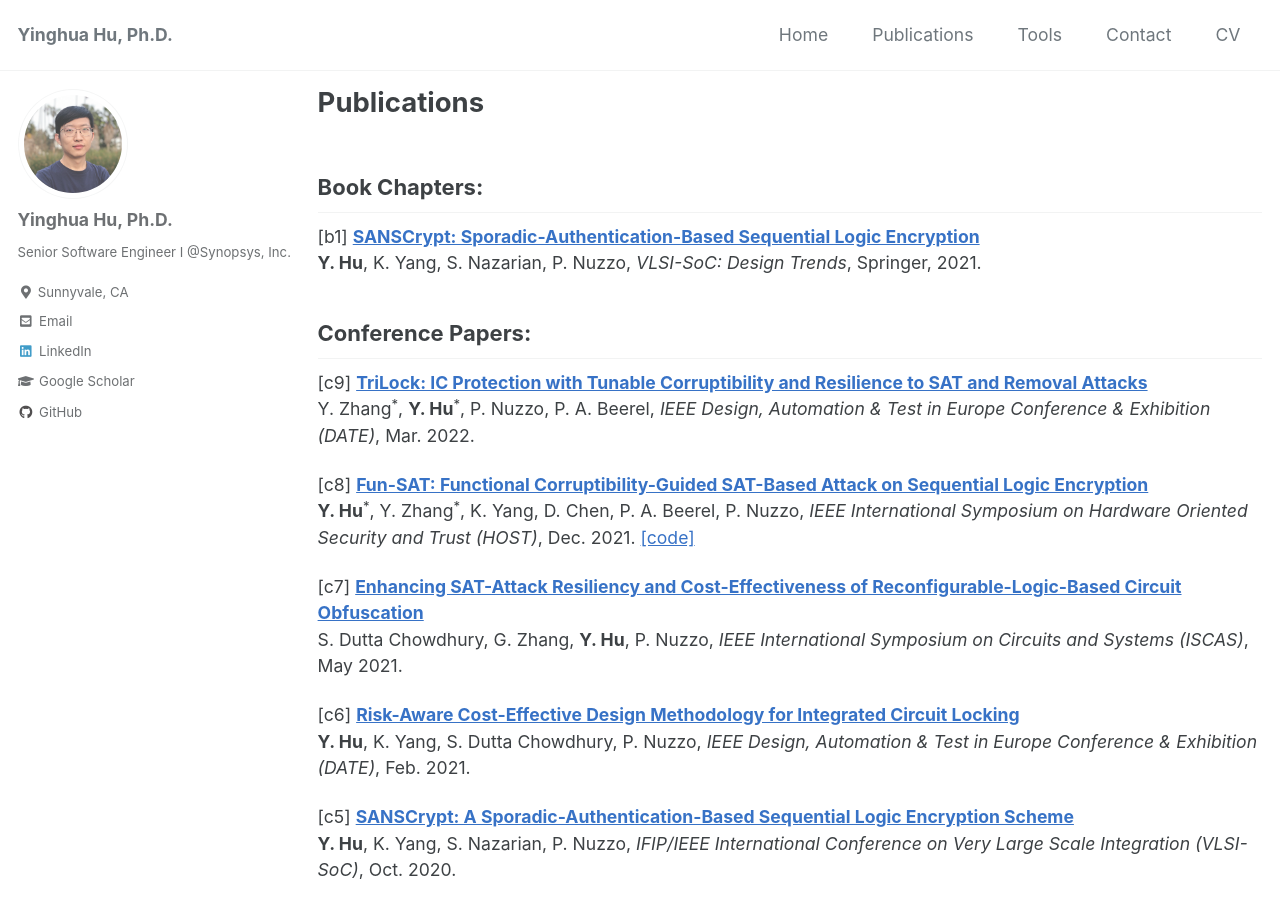
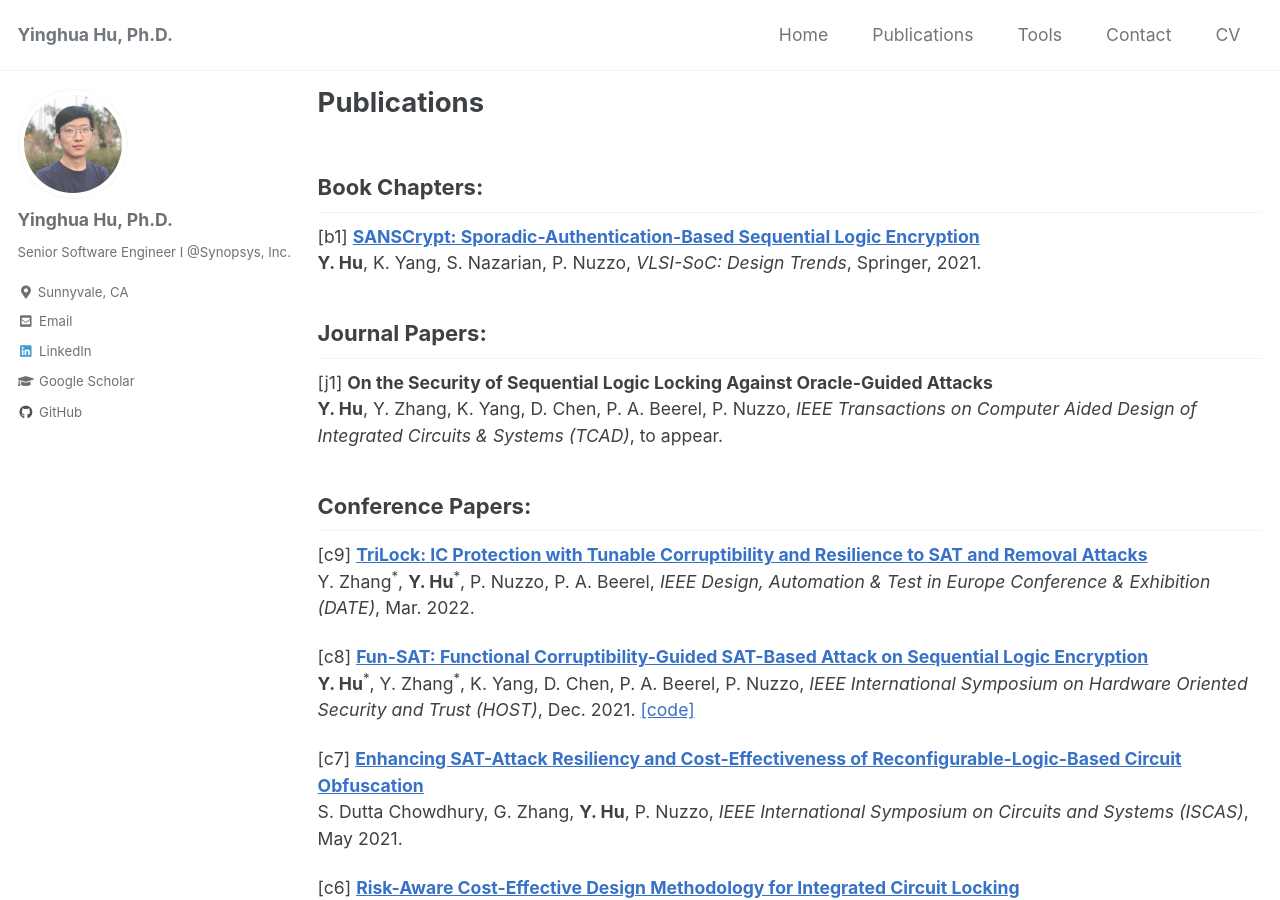
Before and after one commit to yinghuah/yinghuah.github.io, a Jekyll site: the page built from _pages/publication.md, in a window 1280 px wide and 900 px high. Built offline with Jekyll 4.4.1, drawn with Linux system fonts in a browser that asks for light colours; cached includes are drawn as plain includes; our own code applies the rules of GitHub Pages for plain Markdown files.

Commit message:
Update new publication

```diff
--- a/_pages/publication.md
+++ b/_pages/publication.md
@@ -10,6 +10,11 @@ title: null
 
 [b1] [**SANSCrypt: Sporadic-Authentication-Based Sequential Logic Encryption**](https://doi.org/10.1007/978-3-030-81641-4_12)\
 **Y. Hu**, K. Yang, S. Nazarian, P. Nuzzo, *VLSI-SoC: Design Trends*, Springer, 2021.
+
+## Journal Papers:
+
+[j1] **On the Security of Sequential Logic Locking Against Oracle-Guided Attacks**\
+**Y. Hu**, Y. Zhang, K. Yang, D. Chen, P. A. Beerel, P. Nuzzo, *IEEE Transactions on Computer Aided Design of Integrated Circuits & Systems (TCAD)*, to appear.
 
 ## Conference Papers:
 
```
Also changed, not shown: 1 other file.
